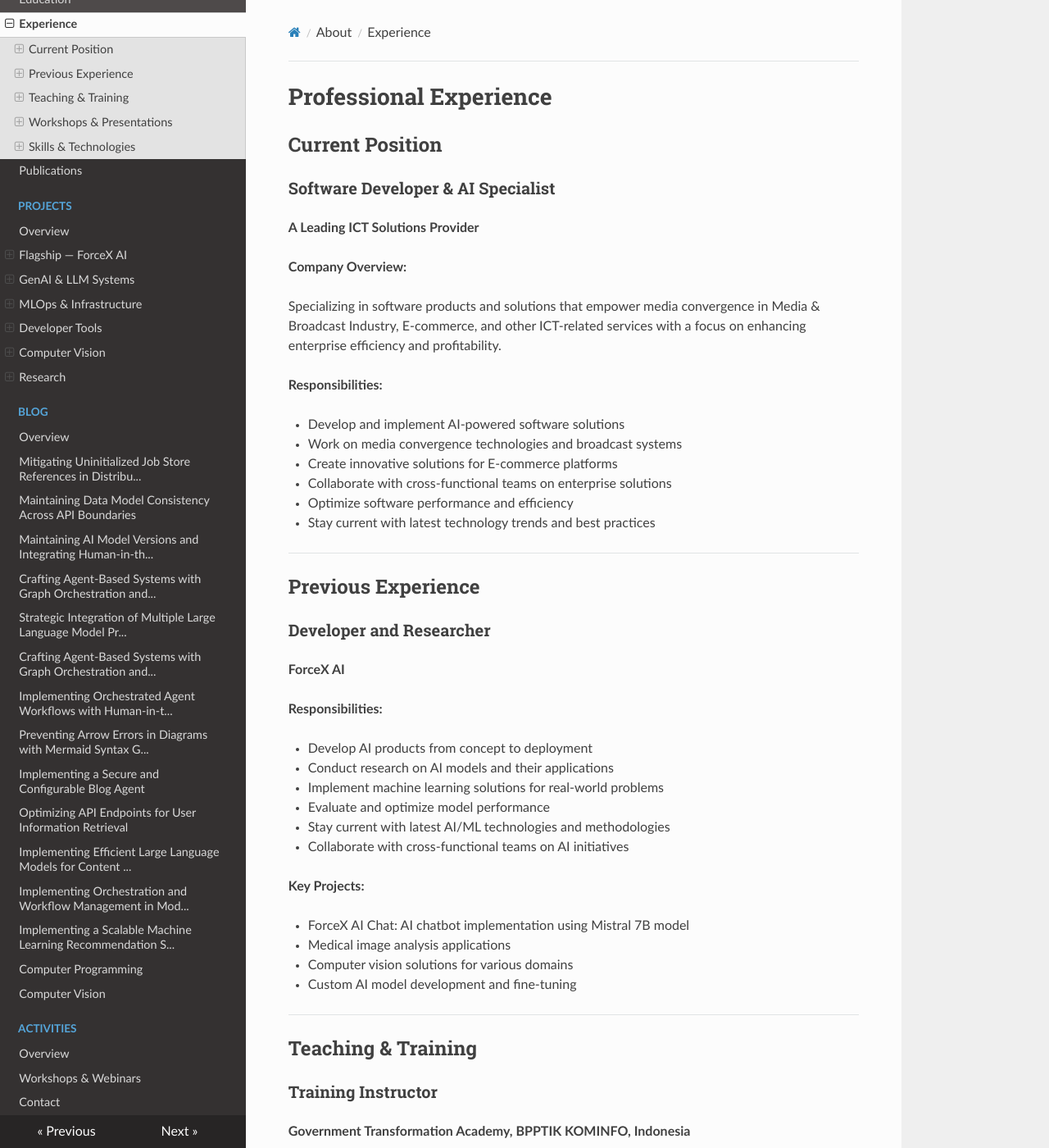
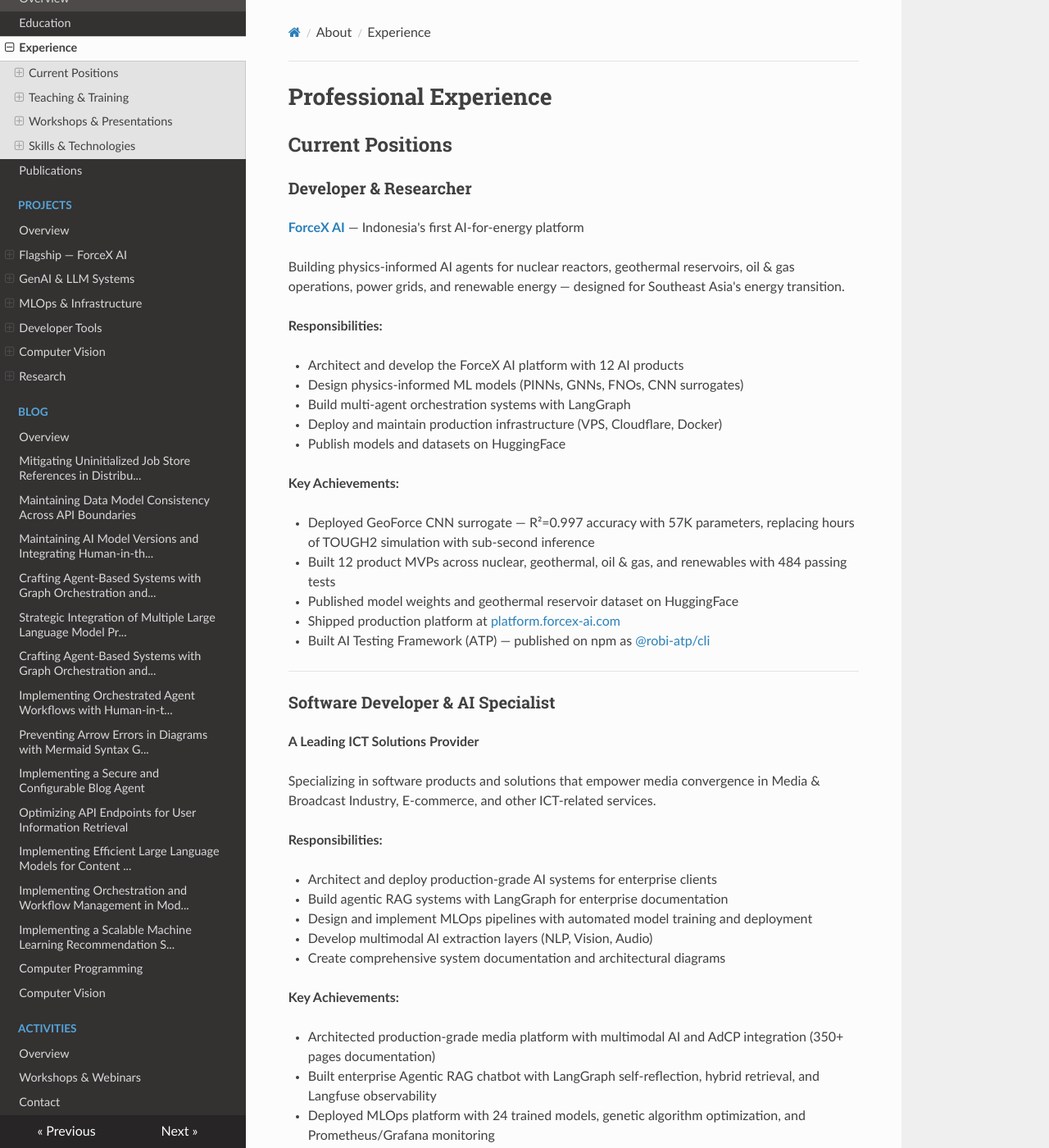
Before and after one commit to robiriu/robiriu.github.io, an MkDocs documentation site: the page built from docs/about/experience.md, in a window 1280 px wide and 1400 px high. Shown: the whole window at 82% size. Built offline with MkDocs 1.6.1, drawn with Linux system fonts in a browser that asks for light colours; nearby versions of some CDN libraries; some of the changed text lies outside the part shown.

Commit message:
feat(experience): add ForceX AI as current role in home and experience pages
Move ForceX AI from "Previous Experience" to "Current Positions" with
expanded achievements (GeoForce deployment, 12 products, HuggingFace,
ATP on npm). Update home page professional section to list both roles.

Co-Authored-By: Claude Opus 4.6 <noreply@anthropic.com>

```diff
--- a/docs/about/experience.md
+++ b/docs/about/experience.md
@@ -1,45 +1,50 @@
 # Professional Experience
 
-## Current Position
+## Current Positions
+
+### Developer & Researcher
+**[ForceX AI](https://forcex-ai.com)** — Indonesia's first AI-for-energy platform
+
+Building physics-informed AI agents for nuclear reactors, geothermal reservoirs, oil & gas operations, power grids, and renewable energy — designed for Southeast Asia's energy transition.
+
+**Responsibilities:**
+
+- Architect and develop the ForceX AI platform with 12 AI products
+- Design physics-informed ML models (PINNs, GNNs, FNOs, CNN surrogates)
+- Build multi-agent orchestration systems with LangGraph
+- Deploy and maintain production infrastructure (VPS, Cloudflare, Docker)
+- Publish models and datasets on HuggingFace
+
+**Key Achievements:**
+
+- Deployed GeoForce CNN surrogate — R²=0.997 accuracy with 57K parameters, replacing hours of TOUGH2 simulation with sub-second inference
+- Built 12 product MVPs across nuclear, geothermal, oil & gas, and renewables with 484 passing tests
+- Published model weights and geothermal reservoir dataset on HuggingFace
+- Shipped production platform at [platform.forcex-ai.com](https://platform.forcex-ai.com)
+- Built AI Testing Framework (ATP) — published on npm as [@robi-atp/cli](https://www.npmjs.com/package/@robi-atp/cli)
+
+---
 
 ### Software Developer & AI Specialist
 **A Leading ICT Solutions Provider**
 
-**Company Overview:**
-
-Specializing in software products and solutions that empower media convergence in Media & Broadcast Industry, E-commerce, and other ICT-related services with a focus on enhancing enterprise efficiency and profitability.
+Specializing in software products and solutions that empower media convergence in Media & Broadcast Industry, E-commerce, and other ICT-related services.
 
 **Responsibilities:**
 
-- Develop and implement AI-powered software solutions
-- Work on media convergence technologies and broadcast systems
-- Create innovative solutions for E-commerce platforms
-- Collaborate with cross-functional teams on enterprise solutions
-- Optimize software performance and efficiency
-- Stay current with latest technology trends and best practices
+- Architect and deploy production-grade AI systems for enterprise clients
+- Build agentic RAG systems with LangGraph for enterprise documentation
+- Design and implement MLOps pipelines with automated model training and deployment
+- Develop multimodal AI extraction layers (NLP, Vision, Audio)
+- Create comprehensive system documentation and architectural diagrams
 
----
+**Key Achievements:**
 
-## Previous Experience
-
-### Developer and Researcher
-**ForceX AI**
-
-**Responsibilities:**
-
-- Develop AI products from concept to deployment
-- Conduct research on AI models and their applications
-- Implement machine learning solutions for real-world problems
-- Evaluate and optimize model performance
-- Stay current with latest AI/ML technologies and methodologies
-- Collaborate with cross-functional teams on AI initiatives
-
-**Key Projects:**
-
-- ForceX AI Chat: AI chatbot implementation using Mistral 7B model
-- Medical image analysis applications
-- Computer vision solutions for various domains
-- Custom AI model development and fine-tuning
+- Architected production-grade media platform with multimodal AI and AdCP integration (350+ pages documentation)
+- Built enterprise Agentic RAG chatbot with LangGraph self-reflection, hybrid retrieval, and Langfuse observability
+- Deployed MLOps platform with 24 trained models, genetic algorithm optimization, and Prometheus/Grafana monitoring
+- Built enterprise RAG system with 75%+ cost reduction through intelligent multi-level caching
+- Implemented multimodal AI extraction layer processing 40K+ documents with NLP, vision, and audio analysis
 
 ---
 
```
Also changed, not shown: docs/index.md (+19 -10 lines).
